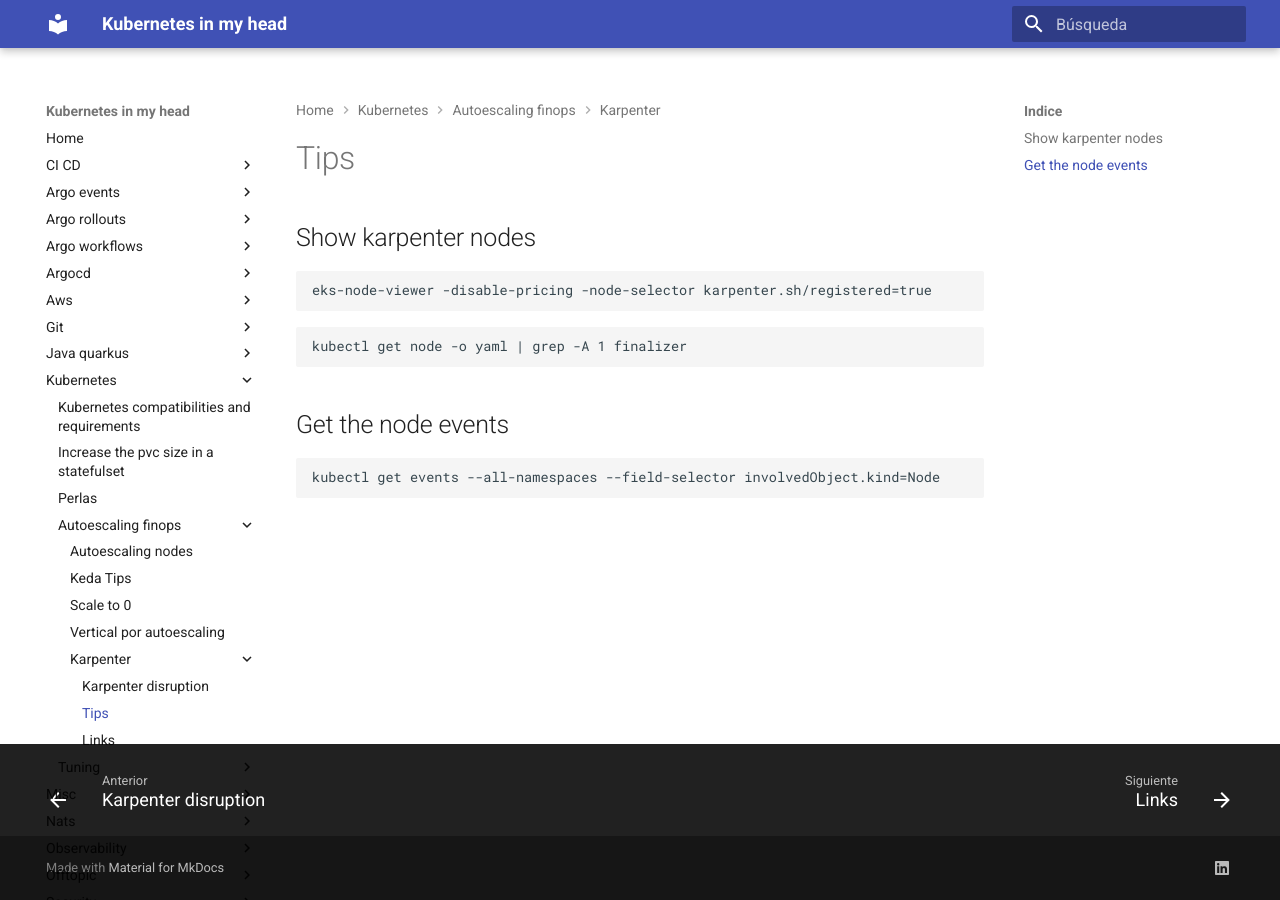
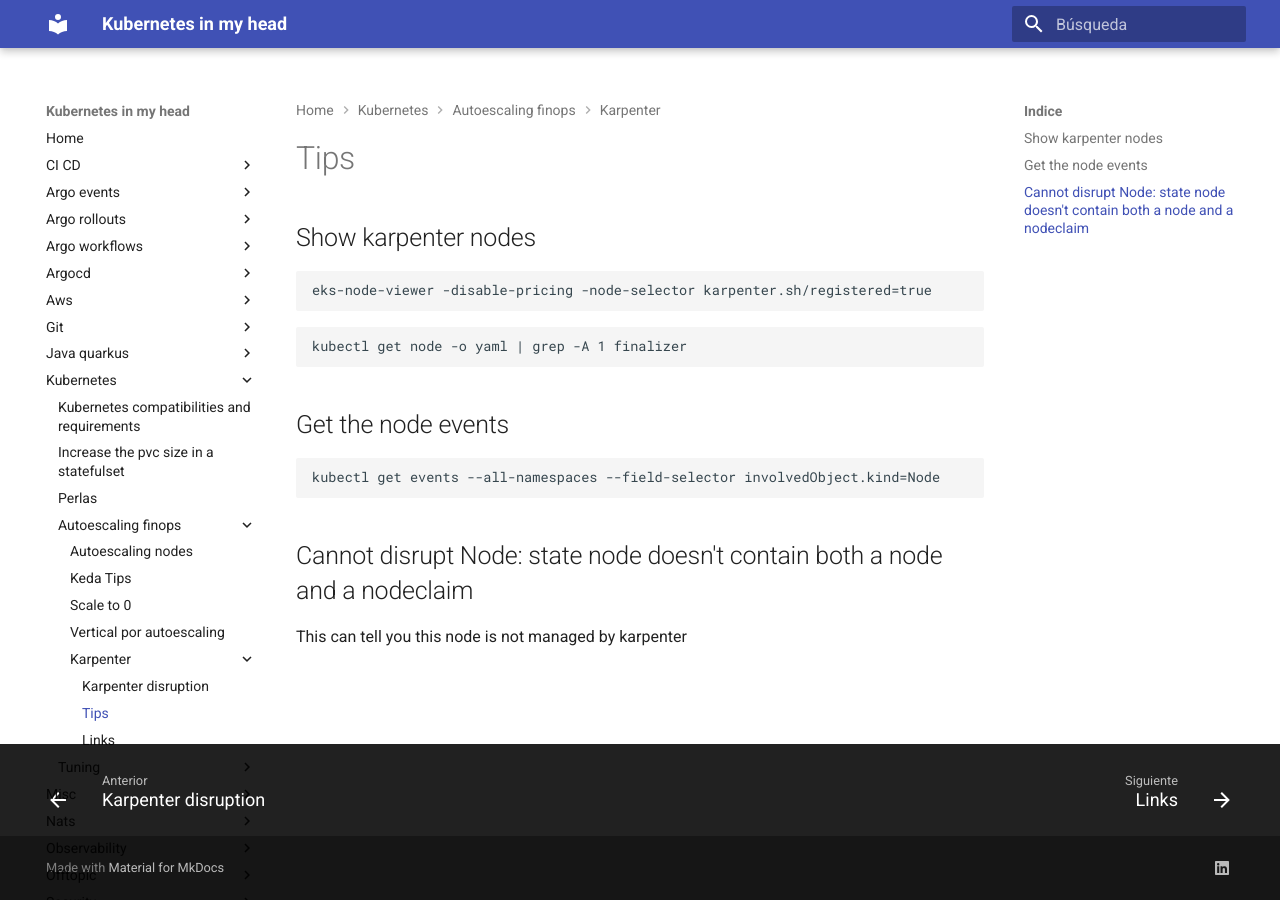
Before and after one commit to jorgelon/kubernetesinmyhead.net, an MkDocs documentation site: the page built from docs/kubernetes/autoescaling-finops/karpenter/7-tips.md, in a window 1280 px wide. Built offline with MkDocs 1.6.1 and Material for MkDocs 9.7.7, drawn with Linux system fonts in a browser that asks for light colours.

Commit message:
add message

````diff
--- a/docs/kubernetes/autoescaling-finops/karpenter/7-tips.md
+++ b/docs/kubernetes/autoescaling-finops/karpenter/7-tips.md
@@ -15,3 +15,7 @@ kubectl get node -o yaml | grep -A 1 finalizer
 ```shell
 kubectl get events --all-namespaces --field-selector involvedObject.kind=Node
 ```
+
+## Cannot disrupt Node: state node doesn't contain both a node and a nodeclaim
+
+This can tell you this node is not managed by karpenter
````
